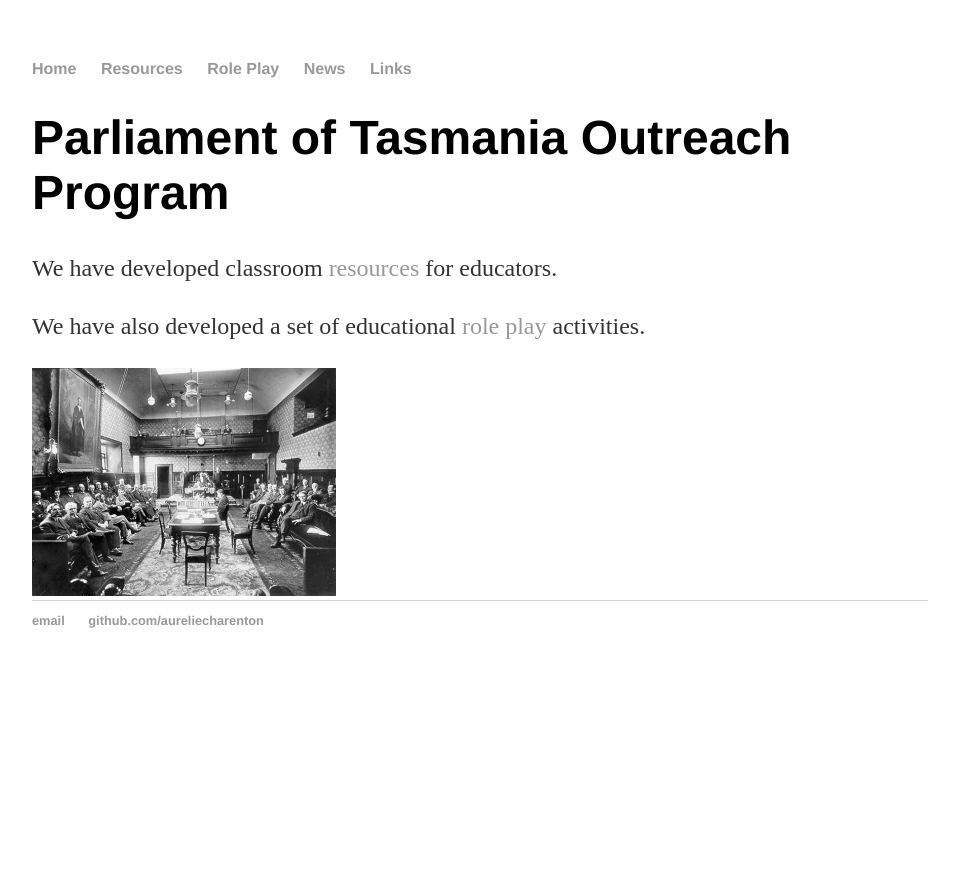
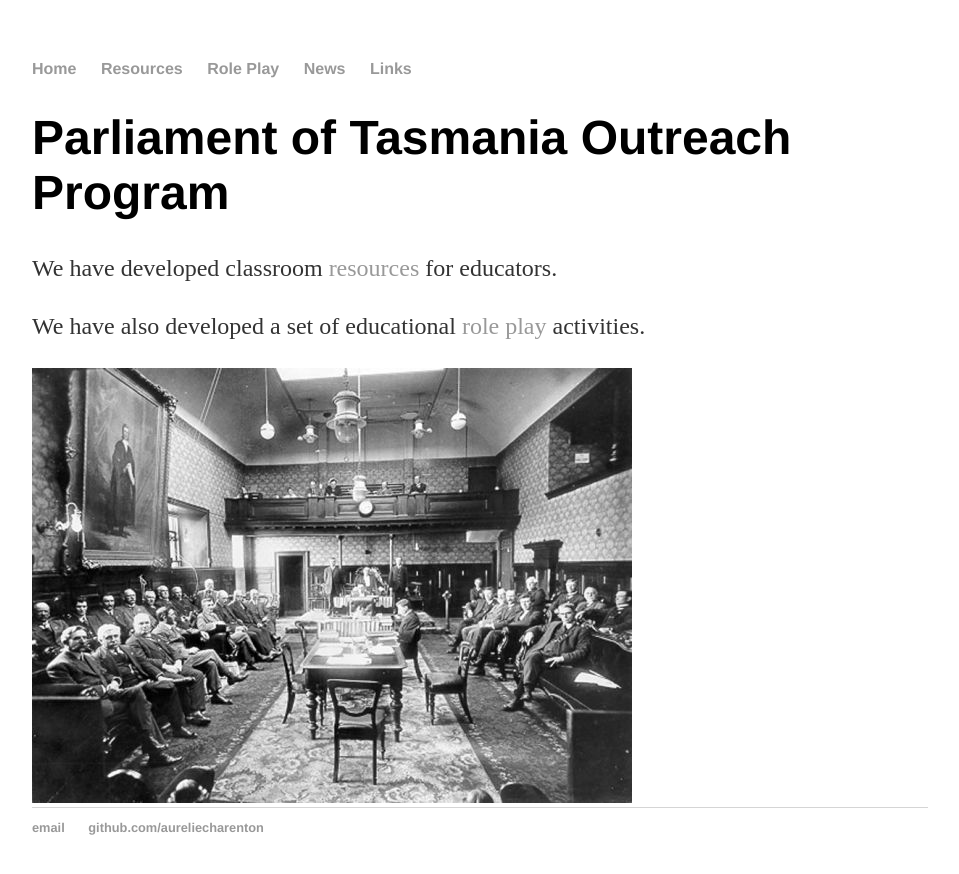
Before and after one commit to AurelieCharenton/AurelieCharenton.github.io, a Jekyll site: the page built from index.html, in a window 1280 px wide. Shown: the top 874 px of the page, without its empty margins (160-1119 px from the left). Built offline with Jekyll 4.4.1, drawn with Linux system fonts in a browser that asks for light colours.

Commit message:
changed figure properties

```diff
--- a/index.html
+++ b/index.html
@@ -7,5 +7,6 @@
 	<p>We have developed classroom <a href="/resources">resources</a> for educators.</p>
 	<p>We have also developed a set of educational <a href="/role_play">role play</a> activities.</p>
 
-	<img src="/images/house_of_assembly.jpg" alt="House of Assembly" style="width:304px;height:228px;">
+	<img src="/images/house_of_assembly.jpg" alt="House of Assembly">
+	<!--img src="/images/house_of_assembly.jpg" alt="House of Assembly" style="width:304px;height:228px;">
 </div><!-- /.blurb -->
```
